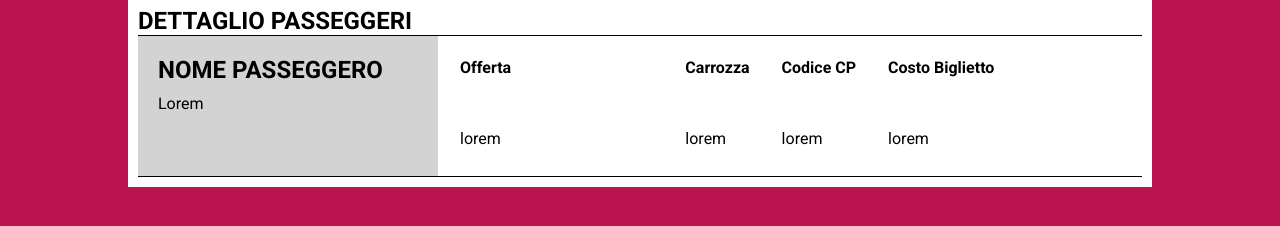
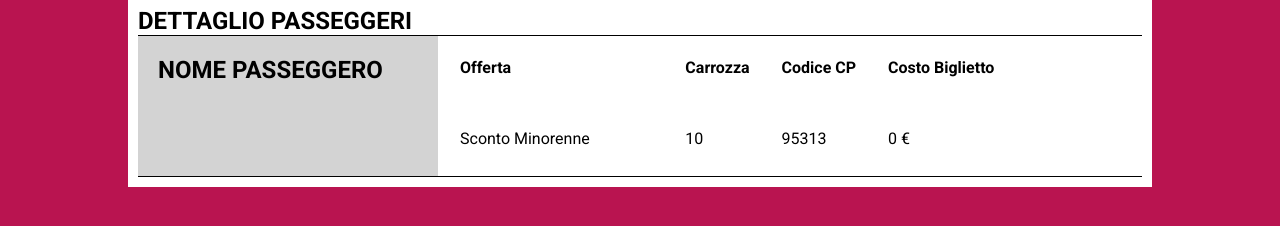
Before and after one commit to andrealigorio/js-biglietto-treno-form, a plain HTML site: page index.html in a window 1280 px wide. Both pictures are taken after a click on the button "Genera". Shown: the part 362-588 px from the top of the page. Drawn offline with Linux system fonts and the light colour scheme.

Commit message:
Prima parte js completata

```diff
--- a/index.html
+++ b/index.html
@@ -16,7 +16,7 @@
             <div class="top_form">
                 <div class="name">
                     <h3>Nome Cognome</h3>
-                    <input type="text" placeholder="Nome e Cognome">
+                    <input type="text" id="name_surname" placeholder="Nome e Cognome" minlength="5" maxlength="20">
                 </div>
                 <div class="km">
                     <h3>Km da percorrere</h3>
@@ -32,8 +32,8 @@
                 </div>
             </div>
             <div class="buttons_form">
-                <button>Genera</button>
-                <button>Annulla</button>
+                <button id="generate">Genera</button>
+                <button id="annull">Annulla</button>
             </div>
         </div>
     </div>
@@ -44,7 +44,7 @@
             <div class="box_informations">
                 <div class="passenger_name">
                     <h2>nome passeggero</h2>
-                    <span id="name">Lorem</span>
+                    <span id="name"></span>
                 </div>
                 <div class="passenger_table">
                     <table>
@@ -55,10 +55,10 @@
                             <th>Costo Biglietto</th>
                         </tr>
                         <tr>
-                            <td>lorem</td>
-                            <td>lorem</td>
-                            <td>lorem</td>
-                            <td>lorem</td>
+                            <td id="discount"></td>
+                            <td id="train_wagon"></td>
+                            <td id="train_code"></td>
+                            <td id="price"></td>
                         </tr>
                     </table>
                 </div>
--- a/js/main.js
+++ b/js/main.js
@@ -1,3 +1,31 @@
 const price = 0.21;
-const youngDiscount = 0.20;
-const oldDiscunt = 0.40;
+const youngDiscount = 0.80;
+const oldDiscount = 0.60;
+
+var trainWagon = Math.floor(Math.random()*10) + 1;
+var trainCode = Math.floor(Math.random()*10000) + 90000;
+
+
+var generate = document.getElementById("generate");
+generate.addEventListener("click",
+    function() {
+    var nameSurname = document.getElementById("name_surname").value;
+    document.getElementById("name").innerHTML = nameSurname;
+    document.getElementById("train_wagon").innerHTML = trainWagon;
+    document.getElementById("train_code").innerHTML = trainCode;
+    var kilometres = document.getElementById("kilometres").value;
+    var ticketPrice = price * kilometres;
+    var age = document.getElementById("ages").value;
+    if (age == "under18") {
+        ticketPrice *= youngDiscount;
+        document.getElementById("discount").innerHTML = "Sconto Minorenne";
+        document.getElementById("price").innerHTML = Math.round(ticketPrice * 100) / 100 + " €";
+    } else if (age == "over18") {
+        document.getElementById("price").innerHTML = Math.round(ticketPrice * 100) / 100 + " €";
+    } else {
+        ticketPrice *= oldDiscount;
+        document.getElementById("discount").innerHTML = "Sconto Silver";
+        document.getElementById("price").innerHTML = Math.round(ticketPrice * 100) / 100 + " €";
+    }
+    }
+);
```
